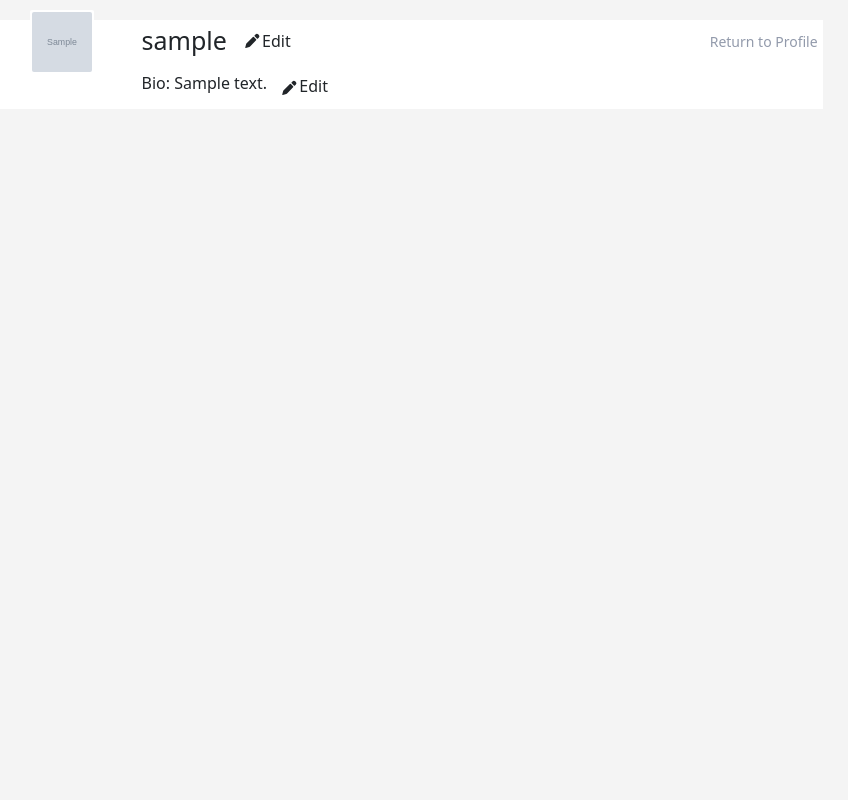
After one commit to BlackIce417/MySpace, a Django app: page /edit_userprofile/?user=1 in a window 1280 px wide. The commit adds this page. Shown: the whole page, without its empty margins (232-1080 px from the left). Run offline with Django 5.2, Linux system fonts and the light colour scheme; a user stored in the database is signed in; tables that the repository leaves empty hold one stand-in row (values such as "Sample post"); grey boxes marked "Sample" are stand-in pictures; some libraries are stand-ins or nearby versions.

Commit message:
User can edit profile

```diff
--- /dev/null
+++ b/main/static/css/edit_userprofile.css
@@ -0,0 +1,115 @@
+body html {
+    margin: 0;
+    padding: 0;
+    height: 100%;
+}
+
+main {
+    background-color: #f4f4f4;
+    width: 100%;
+    height: 100vh;
+    z-index: 0;
+}
+
+.main-container {
+    background-color: #ffffff;
+    position: relative;
+    top: 20px;
+}
+
+.main-container .img-field {
+    height: 100%;
+}
+
+.main-container .img-field .img-wrapper {
+    position: relative;
+    display: block;
+    top: -10px;
+    margin: 0 auto;
+    height: 64px;
+    width: 64px;
+    background-color: #ffffff;
+    box-sizing: border-box;
+    border-radius: 2px;
+}
+
+.main-container .img-field .img-wrapper img {
+    height: 60px;
+    width: 60px;
+    display: block;
+    position: relative;
+    top: 2px;
+    margin: 0 auto;
+    border-radius: 2px;
+}
+
+.text-field .user-basicinfo {
+    padding: 5px 0 10px 10px;
+}
+
+.common-edit-box {
+    margin: 0;
+    height: 32px;
+}
+
+.text-field .user-basicinfo .username {
+    margin: 0;
+    height: 32px;
+}
+
+.text-field .user-basicinfo .username p {
+    font-size: 25px;
+    margin: 0;
+    text-align: center;
+    align-self: center;
+}
+
+/* .text-field .user-basicinfo .username input:focus {
+    outline: none;
+    border: none;
+    box-shadow: none;
+  } */
+
+.common-edit-field-style {
+    button {
+        margin: 0 0 0 5px;
+    }
+
+    button:nth-of-type(2) {
+        color: #000;
+    }
+}
+
+.text-field .user-basicinfo .username .username-edit-field button {
+    margin: 0 0 0 5px;
+}
+
+.text-field .user-basicinfo .username .username-edit-field button:nth-of-type(2) {
+    color: #000;
+}
+
+.text-field .user-basicinfo .username .btn-edit-username {
+    margin: auto 0;
+    margin-left: 10px;
+    height: 25px;
+    display: flex;
+    align-items: center;
+    padding: 2px 5px;
+}
+
+.text-field .user-basicinfo .username .rtn-profile {
+    text-decoration: none;
+    font-size: 14px;
+    margin: auto 5px;
+    color: #929aab;
+}
+
+.text-field .user-basicinfo .bio {
+    margin: 10px 0 0 0;
+}
+
+.text-field .user-basicinfo .bio .bio-p {
+    margin: 0;
+    text-align: center;
+    align-self: center;
+}
--- /dev/null
+++ b/main/templates/main/edit_userprofile.html
@@ -0,0 +1,94 @@
+{% load static %}
+<!DOCTYPE html>
+<html lang="en">
+
+<head>
+  <meta charset="UTF-8" />
+  <meta name="viewport" content="width=device-width, initial-scale=1.0" />
+  <title>Edit User Profile</title>
+  <link href="{% static 'bootstrap-5.3.0-alpha1-dist/css/bootstrap.min.css' %}" rel="stylesheet" />
+  <link href="{% static 'css/edit_userprofile.css' %}" rel="stylesheet" />
+</head>
+
+<body>
+  <main>
+    <div class="container col-lg-8 col-md-10 col-sm-12 mx-auto">
+      <div class="main-container d-flex">
+        <div class="img-field col-2">
+          <div class="img-wrapper">
+            <img src="{{ user.userprofile.avatar.url }}" />
+          </div>
+        </div>
+        <div class="text-field col-10">
+          <div class="user-basicinfo">
+            <div class="username d-flex">
+              <p id="username-p">{{ user.username }}</p>
+              <form id="form-edit-username" method="post" action="{% url 'edit-userprofile-opt' 'edit_username' %}"
+                style="display: none;">
+                {% csrf_token %}
+                <div class="common-edit-field-style d-flex">
+                  <input type="text" id="username" name="username" value="{{ user.username }}" />
+                  <button type="submit" class="btn btn-primary btn-sm">Save</button>
+                  <button type="button" id="btn-cancel-edit-username"
+                    class="btn btn-outline-light btn-sm">Cancel</button>
+                </div>
+              </form>
+              <button class="btn btn-edit-username" type="button">
+                <svg width="1.2em" height="1.2em" viewBox="0 0 24 24" class="Zi Zi--Edit" fill="currentColor">
+                  <path
+                    d="m7.841 20.043-4.328 1.18a.6.6 0 0 1-.737-.736l1.18-4.324a1.2 1.2 0 0 1 .314-.539l8.094-7.995a.9.9 0 0 1 1.268.003l2.736 2.736a.9.9 0 0 1 .004 1.268l-7.196 7.296-.802.802a1.2 1.2 0 0 1-.533.31ZM19.703 4.81l-.514-.513a2.542 2.542 0 0 0-3.595 0l-.999 1.067a.9.9 0 0 0 .02 1.252l2.77 2.768a.9.9 0 0 0 1.25.02l1.068-.999a2.542 2.542 0 0 0 0-3.594Z">
+                  </path>
+                </svg>Edit
+              </button>
+              <a href="{% url 'user-center' %}?username={{ user.username }}" class="ms-auto rtn-profile">Return to
+                Profile</a>
+            </div>
+            <div class="bio common-edit-box d-flex">
+              <p class="bio-p">Bio: {{ user.userprofile.bio }}</p>
+              <form id="form-edit-bio" class="common-edit-field-style" method="post" action="{% url 'edit-userprofile-opt' 'edit_bio' %}" style="display: none;">
+                {% csrf_token %}
+                <input type="text" id="bio" name="bio" value="{{ user.userprofile.bio }}" />
+                <button type="submit" class="btn btn-primary btn-sm">Save</button>
+                <button type="button" id="btn-cancel-edit-bio" class="btn btn-outline-light btn-sm">Cancel</button>
+              </form>
+              <button class="btn btn-edit-bio" type="button">
+                <svg width="1.2em" height="1.2em" viewBox="0 0 24 24" class="Zi Zi--Edit" fill="currentColor">
+                  <path
+                    d="m7.841 20.043-4.328 1.18a.6.6 0 0 1-.737-.736l1.18-4.324a1.2 1.2 0 0 1 .314-.539l8.094-7.995a.9.9 0 0 1 1.268.003l2.736 2.736a.9.9 0 0 1 .004 1.268l-7.196 7.296-.802.802a1.2 1.2 0 0 1-.533.31ZM19.703 4.81l-.514-.513a2.542 2.542 0 0 0-3.595 0l-.999 1.067a.9.9 0 0 0 .02 1.252l2.77 2.768a.9.9 0 0 0 1.25.02l1.068-.999a2.542 2.542 0 0 0 0-3.594Z">
+                  </path>
+                </svg>Edit
+              </button>
+            </div>
+          </div>
+        </div>
+      </div>
+    </div>
+  </main>
+</body>
+<script src="{% static 'js/jquery-3.7.1.min.js' %}"></script>
+<script>
+  $(document).ready(function () {
+    $('.btn-edit-username').click(function () {
+      $('#username-p').hide();
+      $('#form-edit-username').css('display', 'flex');
+    })
+
+    $("#btn-cancel-edit-username").click(function (e) {
+      $("#username-p").show();
+      $('#form-edit-username').css('display', 'none');
+    });
+
+    $(".btn-edit-bio").click(function (e) {
+      $('.bio-p').hide();
+      $('#form-edit-bio').css('display', 'flex');
+    });
+
+    $("#btn-cancel-edit-bio").click(function (e) {
+      e.preventDefault();
+      $(".bio-p").show();
+      $('#form-edit-bio').css('display', 'none');
+    });
+  })
+</script>
+
+</html>
--- a/main/templates/main/main_navbar.html
+++ b/main/templates/main/main_navbar.html
@@ -42,7 +42,7 @@
                 {% else %}
                     <div class="dropdown">
                         <a class="dropdown-toggle" href="#" id="userDropdownMenuLink" data-bs-toggle="dropdown" aria-expanded="false">
-                            <img src="{% static 'image/default-avatar.png' %}" id="userAvatar">
+                            <img src="{{user.userprofile.avatar.url}}" id="userAvatar">
                         </a>
                         <ul class="dropdown-menu dropdown-menu-end" style="min-width: auto" id="userDropdownMenu" aria-labelledby="userDropdownMenuLink">
                             <li><a class="dropdown-item" href="#">{{ request.user.username }}</a></li>
--- a/main/urls.py
+++ b/main/urls.py
@@ -9,4 +9,6 @@ urlpatterns = [
 	path('register/', views.register, name='register'),
 	path('logout/', views.user_logout, name='logout'),
 	path('user_center/', views.user_center, name='user-center'),
+    path('edit_userprofile/', views.edit_userprofile, name='edit-userprofile'),
+	path('edit_userprofile/<str:opt>/', views.edit_userprofile, name='edit-userprofile-opt'),
 ]
--- a/main/views.py
+++ b/main/views.py
@@ -7,9 +7,13 @@ from django.http import HttpResponse
 from .models import *
 from django.contrib.auth.forms import UserCreationForm
 from django.contrib import messages
+from django.urls import reverse
+
+
 from .forms import *
 from .models import *
 from topic.models import Room
+from enum import Enum
 
 # Create your views here.
 
@@ -73,3 +77,30 @@ def user_center(request):
 	user = User.objects.get(username=username)
 	context = {"user": user}
 	return render(request, "main/user_center.html", context)
+
+@login_required(login_url='login')
+def edit_userprofile(request, opt=None):
+	class EditOption(Enum):
+		EDIT_USERNAME = "edit_username"
+		EDIT_BIO = "edit_bio"
+	if request.method == "POST":
+		try:
+			edit_option = EditOption(opt)
+		except ValueError as e:
+			return HttpResponse(f"{e}")
+		user = User.objects.get(id=request.user.id)
+		if edit_option == EditOption.EDIT_USERNAME:
+			username = request.POST.get("username")
+			user.username = username
+			user.save()
+		elif edit_option == EditOption.EDIT_BIO:
+			bio = request.POST.get("bio")
+			user.userprofile.bio = bio
+			user.userprofile.save()
+		return redirect(reverse("edit-userprofile") + "?user=" + str(request.user.id))
+	try:
+		user = User.objects.get(id=request.GET.get("user"))
+	except Exception as e:
+		return HttpResponse(e)
+	context = {"user": user}
+	return render(request, "main/edit_userprofile.html", context)
--- a/topic/templates/topic/topic_navbar.html
+++ b/topic/templates/topic/topic_navbar.html
@@ -10,7 +10,7 @@
             <a href="{% url 'answer' %}?topic_id={{ topic.id }}" class="btn btn-light btn-answer" id="btn-follow">Answer</a>
         {% endif %}
         <a href="#" class="btn btn-primary btn-follow">Follow</a>
-        <a href="{% url 'user-center' %}?username={{ requestuser.username }}"><img src="{{ request.user.userprofile.avatar.url }}" alt="{{ user_profile.user }}"></a>
+        <a href="{% url 'user-center' %}?username={{ request.user.username }}"><img src="{{ request.user.userprofile.avatar.url }}" alt="{{ user_profile.user }}"></a>
     </div>
 </nav>
 <hr>
--- a/topic/views.py
+++ b/topic/views.py
@@ -65,7 +65,6 @@ def topic_room(request):
     except:
         user_profile = None
     answers = AnswersRoom.objects.filter(topic_room=topic)
-    comments = CommentsRoom.objects.filter(answer_room__in=answers)
     ans_flag = True
     for ans in answers:
         if ans.owner == request.user:
```
Also changed, not shown: main/forms.py (+7 -0 lines), main/static/css/usercenter_style.css (+17 -2 lines), main/templates/main/user_center.html (+8 -5 lines), topic/static/topic/css/topic_style.css (+6 -1 lines), topic/templates/topic/topic.html (+9 -3 lines).
